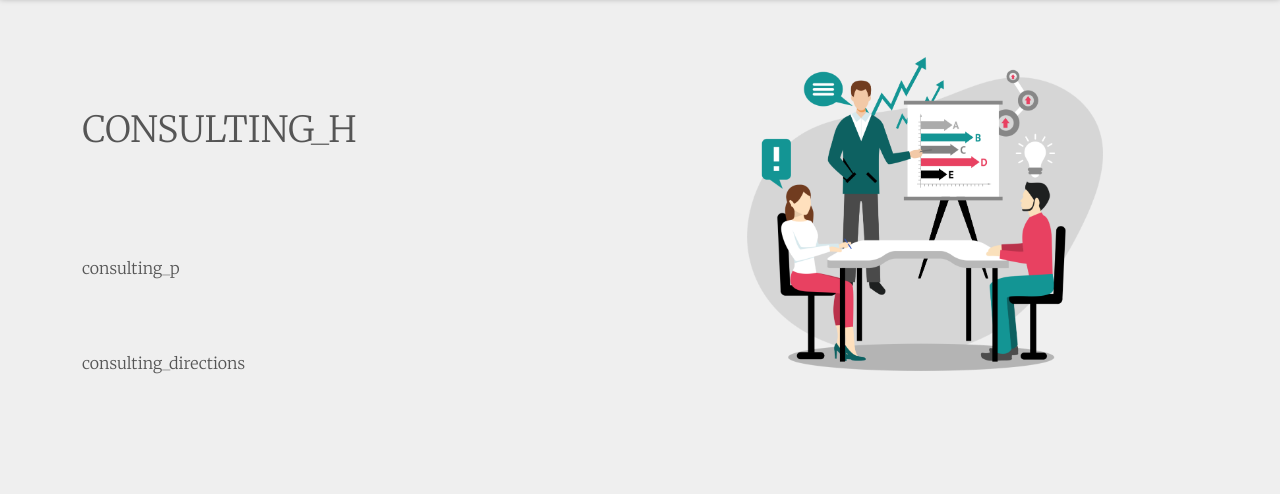
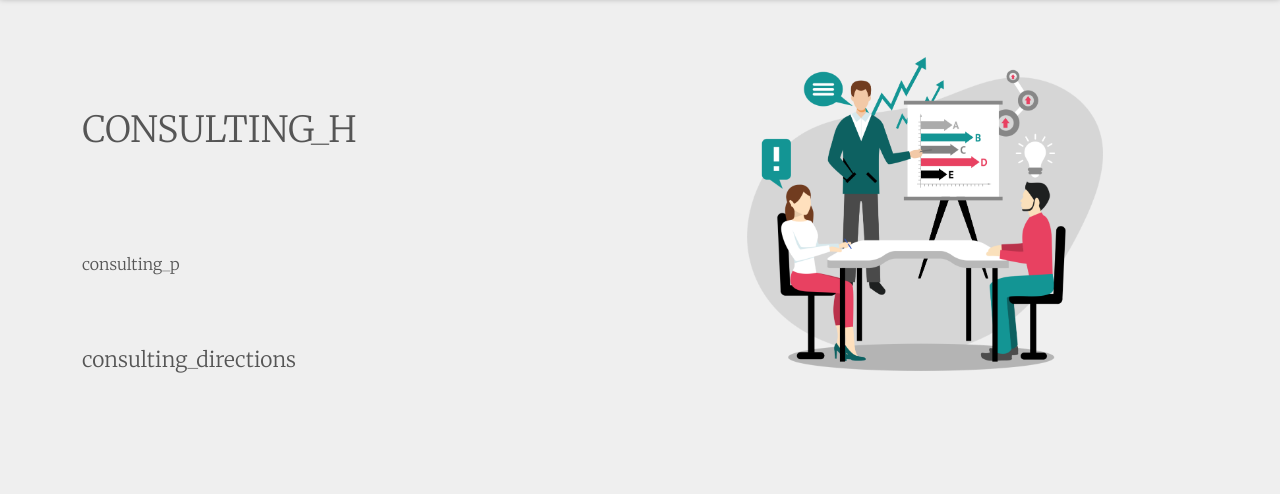
Before and after one commit to temir8173/agrotech, a Django app: page /consulting in a window 1280 px wide. Shown: the part 142-636 px from the top of the page. Run offline with Django 3.2, Linux system fonts and the light colour scheme; data that the repository does not hold is empty; some libraries are stand-ins or nearby versions.

Commit message:
Services fix

```diff
--- a/agrotech/static/base_front/assets/css/styles.css
+++ b/agrotech/static/base_front/assets/css/styles.css
@@ -2543,7 +2543,7 @@
 }
 
 .consulting_directions {
-  font-size: 21px;
+  font-size: 21px!important;
 }
 
 .consulting-item p {
```
